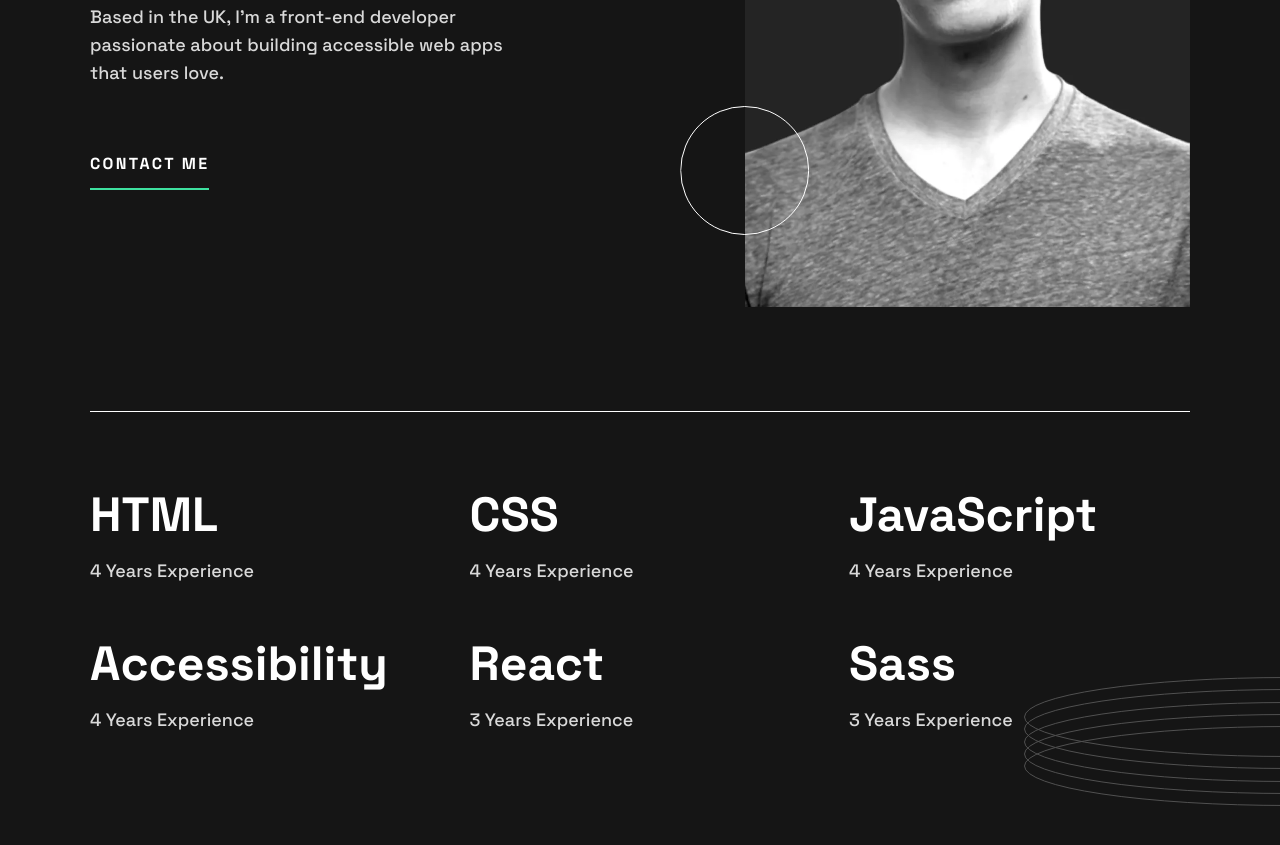
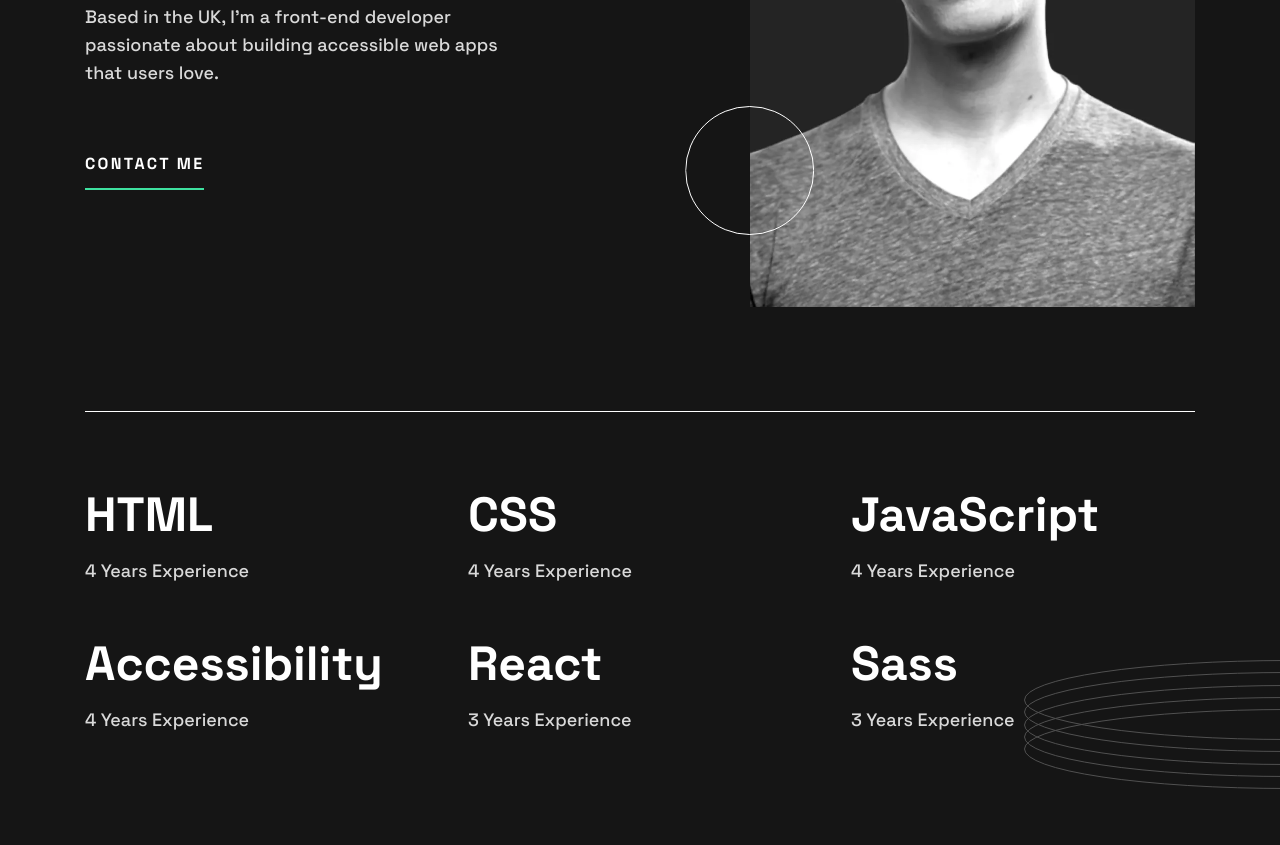
Before and after one commit to Loniewski02/portfolio, a plain HTML site: page index.html in a window 1280 px wide. Shown: the part 413-1258 px from the top of the page. Drawn offline with Linux system fonts and the light colour scheme; files whose address does not match are found by name.

Commit message:
details...

```diff
--- a/src/sass/style.scss
+++ b/src/sass/style.scss
@@ -23,7 +23,7 @@
 .wrapper {
 	position: relative;
 	margin: 0 auto;
-	max-width: 1100px;
+	max-width: 1110px;
 	width: 100%;
 }
 
@@ -406,7 +406,7 @@
 
 	.skills {
 		padding: 0 2em 8.8em;
-		background-position: 80vw 80%;
+		background-position: 80vw 75%;
 		&__line {
 			margin-bottom: 4.5em;
 		}
```
Also changed, not shown: dist/css/style.min.css.
